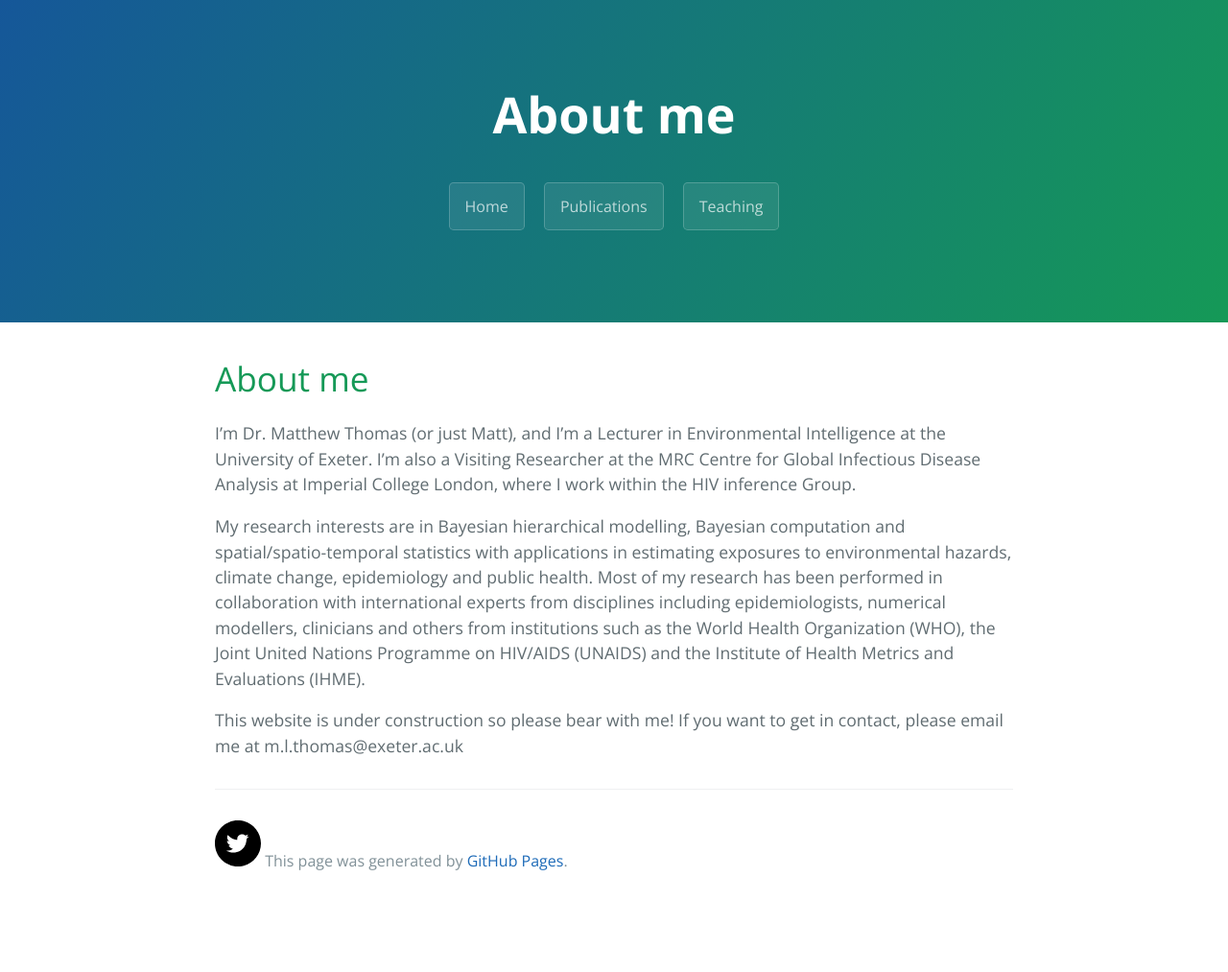
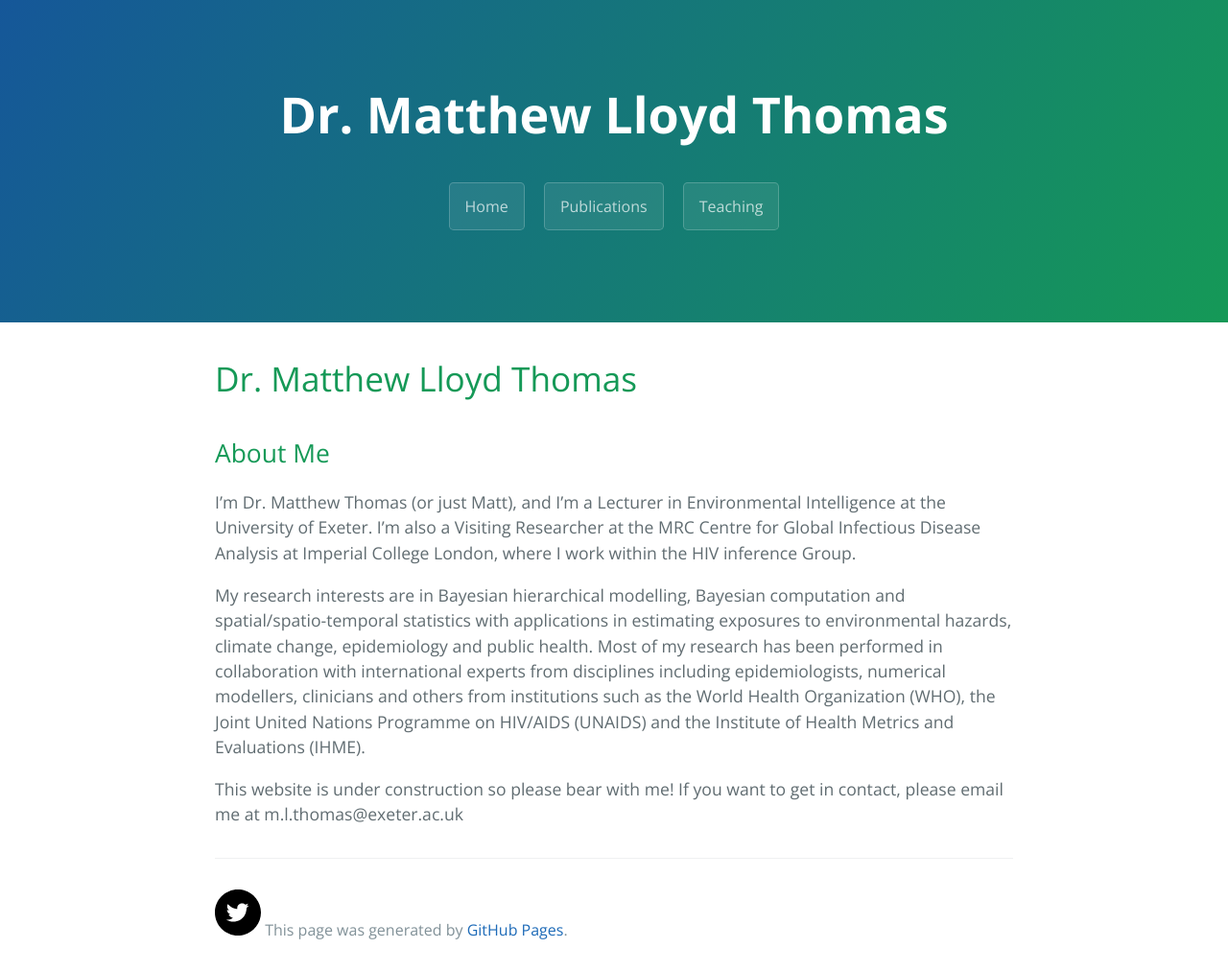
Before and after one commit to matthewllthomas/matthewllthomas.github.io, a Jekyll site: the page built from index.md, in a window 1280 px wide. Shown: the whole page at 96% size. Built offline with Jekyll 4.4.1, drawn with Linux system fonts in a browser that asks for light colours; the repository's description, which GitHub fills in, is left out; our own code applies the rules of GitHub Pages for plain Markdown files; before the commit the page ends 941 px from its top, so only the background shows below that.

Commit message:
Update index.md

```diff
--- a/index.md
+++ b/index.md
@@ -2,7 +2,9 @@
 layout: default
 ---
 
-# About me
+# Dr. Matthew Lloyd Thomas
+
+## About Me
 
 I'm Dr. Matthew Thomas (or just Matt), and I'm a Lecturer in Environmental Intelligence at the University of Exeter. I'm also a Visiting Researcher at the MRC Centre for Global Infectious Disease Analysis at Imperial College London, where I work within the HIV inference Group.
 
```
